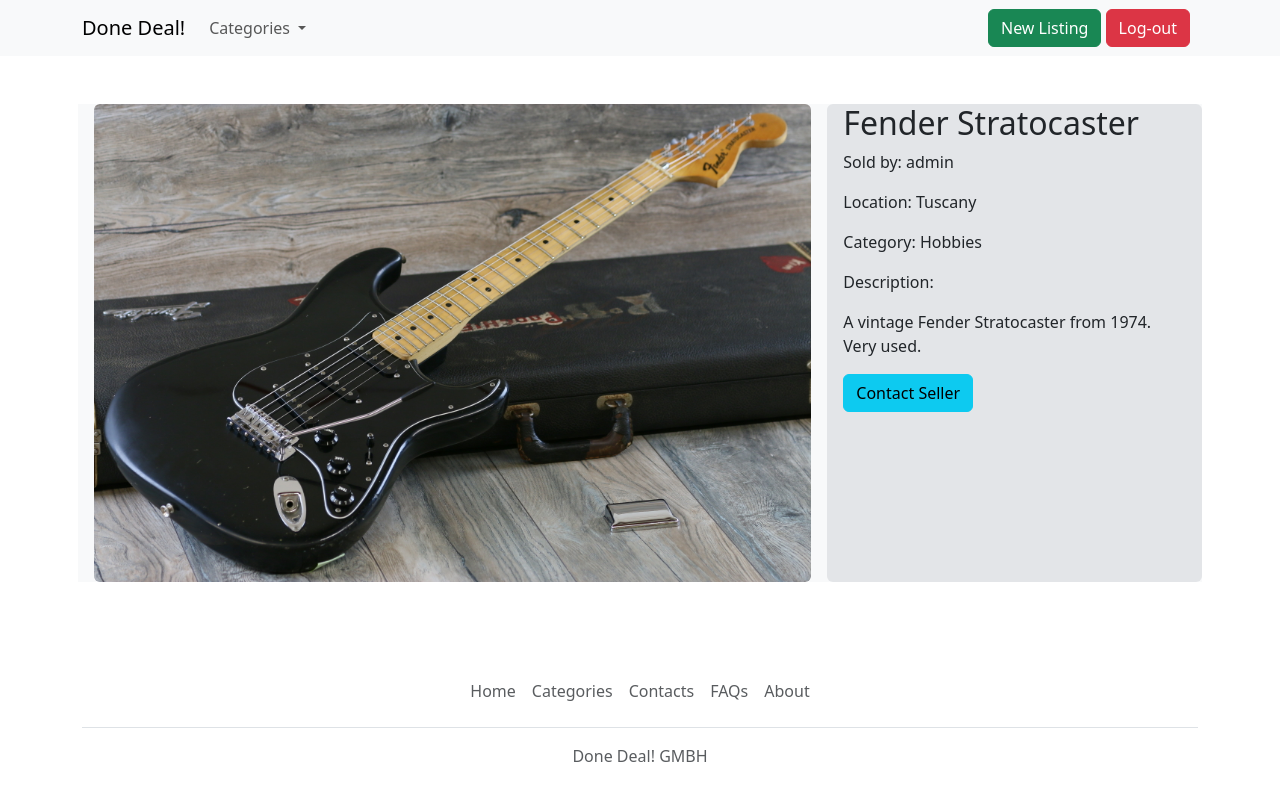
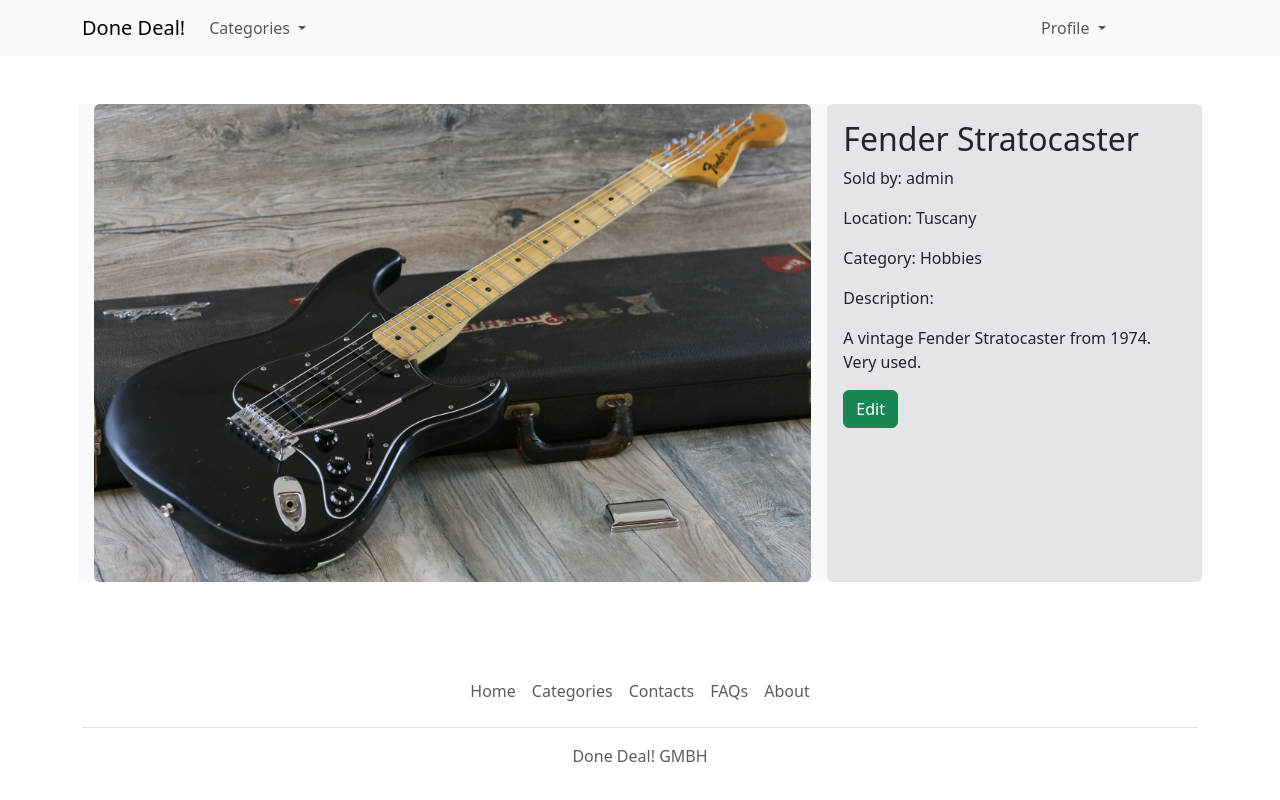
Before and after one commit to ltocca/done_deal, a Django app: page /listing/2 in a window 1280 px wide. Run offline with Django 4.2, Linux system fonts and the light colour scheme; a user stored in the database is signed in; data comes from the database, SQL or seed files in the repository; both versions use the stored data as it was after the commit; parts of the project's set-up code (start-up, migrations or seed data) failed here and were passed over.

Commit message:
modified some templates and some views - again

```diff
--- a/accounts/urls.py
+++ b/accounts/urls.py
@@ -11,8 +11,8 @@ urlpatterns = [
          name='login'),
     path('logout/', views.logout_view, name='logout'),
     path('my_profile/<int:pk>', views.user_profile, name='my_profile'),
-    path('edit_profile/<int:pk>/', views.edit_profile, name='edit_profile'),
-    path('change_password/', views.change_password, name='change_password'),
+    # path('edit_profile/<int:pk>/', views.edit_profile, name='edit_profile'),
+    # path('change_password/', views.change_password, name='change_password'),
 ]
 
 
--- a/core/templates/core/base.html
+++ b/core/templates/core/base.html
@@ -1,5 +1,6 @@
 <!doctype html>
 <html class="h-100" lang="en">
+
 <head>
     <meta charset="utf-8">
     <meta name="viewport" content="width=device-width, initial-scale=1">
@@ -13,18 +14,19 @@
 
 
 <body class="d-flex flex-column h-100"> {% comment %}used to stick footer to the botom of the page {% endcomment %}
-<nav class="navbar navbar-expand-lg bg-body-tertiary">
-    <div class="container container-fluid">
+    <nav class="navbar navbar-expand-lg bg-body-tertiary"> {# TODO: FIX NAVBAR BUTTONS #}
+        <div class="container container-fluid ">
             <a class="navbar-brand" href="{% url 'core:index' %}">Done Deal!</a>
-        <button class="navbar-toggler" type="button" data-bs-toggle="collapse" data-bs-target="#navbarSupportedContent"
-                aria-controls="navbarSupportedContent" aria-expanded="false" aria-label="Toggle navigation">
+            <button class="navbar-toggler" type="button" data-bs-toggle="collapse"
+                data-bs-target="#navbarSupportedContent" aria-controls="navbarSupportedContent" aria-expanded="false"
+                aria-label="Toggle navigation">
                 <span class="navbar-toggler-icon"></span>
             </button>
             <div class="collapse navbar-collapse" id="navbarSupportedContent">
                 <ul class="navbar-nav me-auto mb-2 mb-lg-0">
-                {#        <li class="nav-item">#}
-                {#          <a class="nav-link active" aria-current="page" href="#">Home</a>#}
-                {#        </li>#}
+                    {# <li class="nav-item">#}
+                        {# <a class="nav-link active" aria-current="page" href="#">Home</a>#}
+                        {# </li>#}
                     {% comment %}<li class="nav-item">
                         <a class="nav-link" href="#">Link</a>
                     </li>{% endcomment %}
@@ -34,10 +36,12 @@
                             Categories
                         </a>
                         <ul class="dropdown-menu">
-                        {#            <li><a class="dropdown-item" href="#">Categories</a></li>#}
-                        {#            <li><a class="dropdown-item" href="#">Another action</a></li>#}
-                        {#            <li><hr class="dropdown-divider"></li>#}
-                        {#            <li><a class="dropdown-item" href="#">Something else here</a></li>#}
+                            {# <li><a class="dropdown-item" href="#">Categories</a></li>#}
+                            {# <li><a class="dropdown-item" href="#">Another action</a></li>#}
+                            {# <li>
+                                <hr class="dropdown-divider">
+                            </li>#}
+                            {# <li><a class="dropdown-item" href="#">Something else here</a></li>#}
                             {#TODO: implement categories with codeblock #}
                             {% for category in categories %}
                             <li><a class="dropdown-item" href="#">{{ category.name }}</a></li>
@@ -48,26 +52,56 @@
 
                 {#TODO: implement login and account features with codeblock #}
                 {% if user.is_authenticated %}
-                <div class="col-md-3 text-end">
-                    <button type="button" class="btn btn-success"><a href="{% url 'listing:new_listing' %}"
-                                                                     class="text-reset" style="text-decoration: none">New
-                        Listing</a></button>
+                <div class="col-md-3 text-end d-flex align-items-center justify-content-around">
+                    <ul class="navbar-nav">
+                        <li class="nav-item dropdown">
+                            <a class="nav-link dropdown-toggle" href="#" role="button" data-bs-toggle="dropdown"
+                                aria-expanded="false">Profile
+                            </a>
+                            <ul class="dropdown-menu">
+                                <li><a class="dropdown-item" href="#">Edit Profile</a></li>
+                                <li><a class="dropdown-item" href="#">Change Password</a></li>
+                                <li><a class="dropdown-item" href="{% url 'accounts:my_profile'  request.user.id %}">My
+                                        Profile</a></li>
+                                <li>
+                                    <hr class="dropdown-divider">
+                                </li>
+                                <li><a href="{% url 'listing:new_listing' %}"
+                                        class="text-reset d-flex justify-content-center" style="text-decoration: none">
+                                        <button type="button" class="btn btn-success">New
+                                            Listing
+                                        </button>
+                                    </a></li>
+                                <li>
+                                    <hr class="dropdown-divider">
+                                </li>
+                                <li><a href="{% url 'accounts:logout' %}"
+                                        class="text-reset d-flex justify-content-center" style="text-decoration: none">
 
-                    <button type="button" class="btn btn-danger me-2"><a href="{% url 'accounts:logout' %}"
-                                                                         class="text-reset"
-                                                                         style="text-decoration: none">Log-out</a>
-                    </button>
-                </div>    </div>
+                                        <button type="button" class="btn btn-danger me-2">Logout</button>
+                                    </a></li>
+                            </ul>
+                        </li>
+                    </ul>
+
+
+
+                </div>
+            </div>
+
+
             {% else %}
             <div class="col-md-3 text-end">
-                    <button type="button" class="btn btn-outline-primary me-2"><a href="{% url 'accounts:login' %}"
-                                                                                  class="text-reset"
-                                                                                  style="text-decoration: none">Log-in</a>
+                <a href="{% url 'accounts:login' %}" class="text-reset" style="text-decoration: none">
+                    <button type="button" class="btn btn-outline-primary me-2">Log-in
                     </button>
-                    <button type="button" class="btn btn-primary"><a href="{% url 'accounts:signup' %}"
-                                                                     class="text-reset" style="text-decoration: none">Sign-up</a>
+                </a>
+                <a href="{% url 'accounts:signup' %}" class="text-reset" style="text-decoration: none">
+                    <button type="button" class="btn btn-primary">Sign-up
                     </button>
-                </div>    </div>
+                </a>
+            </div>
+        </div>
         {% endif %}
         </div>
     </nav>
@@ -100,4 +134,5 @@
         integrity="sha384-fbbOQedDUMZZ5KreZpsbe1LCZPVmfTnH7ois6mU1QK+m14rQ1l2bGBq41eYeM/fS"
         crossorigin="anonymous"></script>
 </body>
+
 </html>
--- a/done_deal/settings.py
+++ b/done_deal/settings.py
@@ -25,6 +25,10 @@ SECRET_KEY = "django-insecure-9wwzde+f0gu&d8bm8y&mni4#-gaxo_u%ag1zj2=lic8fmr&#ml
 DEBUG = True
 
 ALLOWED_HOSTS = []
+
+LOGIN_URL = '/login/'
+LOGIN_REDIRECT_URL = '/'
+LOGOUT_REDIRECT_URL = '/'
 
 # Application definition
 
--- a/listing/models.py
+++ b/listing/models.py
@@ -2,6 +2,7 @@ from django.conf import settings
 from django.db import models
 from django.contrib.auth.models import User
 from djmoney.models.fields import MoneyField
+
 
 class Category(models.Model):
     name = models.CharField(max_length=128)
@@ -29,11 +30,11 @@ class Listing(models.Model):
     title = models.CharField(max_length=255)
     pub_date = models.DateField(auto_now_add=True)
     description = models.TextField(null=True, blank=True)  # optional field
-    category = models.ForeignKey(Category, related_name='listings', on_delete=models.CASCADE,  blank=True, null=True)
-    price = MoneyField(max_digits=14, decimal_places=2)
+    category = models.ForeignKey(Category, related_name='listings', on_delete=models.CASCADE, blank=True, null=True)
+    price = models.TextField()
     is_sold = models.BooleanField(default='False')
     seller = models.ForeignKey(settings.AUTH_USER_MODEL, related_name='listings', on_delete=models.CASCADE)
-    location = models.ForeignKey(Region, related_name='listings', on_delete=models.PROTECT,  blank=True, null=True)
+    location = models.ForeignKey(Region, related_name='listings', on_delete=models.PROTECT, blank=True, null=True)
     image = models.ImageField(upload_to='listing_images', blank=True, null=True)
 
     def __str__(self):
--- a/listing/templates/listing/detail.html
+++ b/listing/templates/listing/detail.html
@@ -10,7 +10,7 @@
                     <img src="{{ listing.image.url }}" alt="listing {{ listing.title }}" class="img-fluid rounded">
                 </div>
             </div>
-            <div class="col-sm-4 px-3 rounded bg-secondary" style="--bs-bg-opacity: .15;">
+            <div class="col-sm-4 p-3 rounded bg-secondary" style="--bs-bg-opacity: .15;">
                 <div>
                     <h2>{{ listing.title }}</h2>
                     <p>Sold by: {{ listing.seller }}</p>
@@ -18,7 +18,14 @@
                     <p>Category: {{ listing.category }}</p>
                     <p>Description:</p>
                     <p>{{ listing.description }}</p>
-                    <button type="button" class="btn btn-info">Contact Seller</button>
+                    {% if listing.seller == request.user %}
+                        <a  href="{% url 'listing:edit' listing.id %}"
+                       class="text-reset" style="text-decoration: none">
+                        <button type="button" class="btn btn-success">Edit</button>
+                        </a>
+                    {% else %}
+                        <button type="button" class="btn btn-info">Contact Seller</button>
+                    {% endif %}
                 </div>
             </div>
         </div>
--- a/listing/urls.py
+++ b/listing/urls.py
@@ -5,5 +5,6 @@ app_name = 'listing'
 
 urlpatterns = [
     path('<int:pk>', views.detail, name='detail'),
+    path('edit_listing/<int:pk>', views.edit, name='edit'),
     path('new/', views.new_listing, name='new_listing'),
 ]
--- a/listing/views.py
+++ b/listing/views.py
@@ -37,7 +37,7 @@ def new_listing(request):
 
 @login_required
 def edit(request, pk):
-    listing = get_object_or_404(Listing, pk=pk, created_by=request.user)
+    listing = get_object_or_404(Listing, pk=pk, seller=request.user)
 
     if request.method == 'POST':
         form = EditListingForm(request.POST, request.FILES, instance=listing)
@@ -57,7 +57,7 @@ def edit(request, pk):
 
 @login_required
 def delete(request, pk):
-    listing = get_object_or_404(Listing, pk=pk, created_by=request.user)
+    listing = get_object_or_404(Listing, pk=pk, seller=request.user)
     listing.delete()
 
     return redirect('dashboard:index')
```
Also changed, not shown: accounts/templates/accounts/my_profile.html (+20 -12 lines), accounts/views.py (+11 -0 lines), listing/templates/listing/edit.html (added, +26 -0 lines), db.sqlite3. Lines whose indentation alone changed are shown as unchanged.
